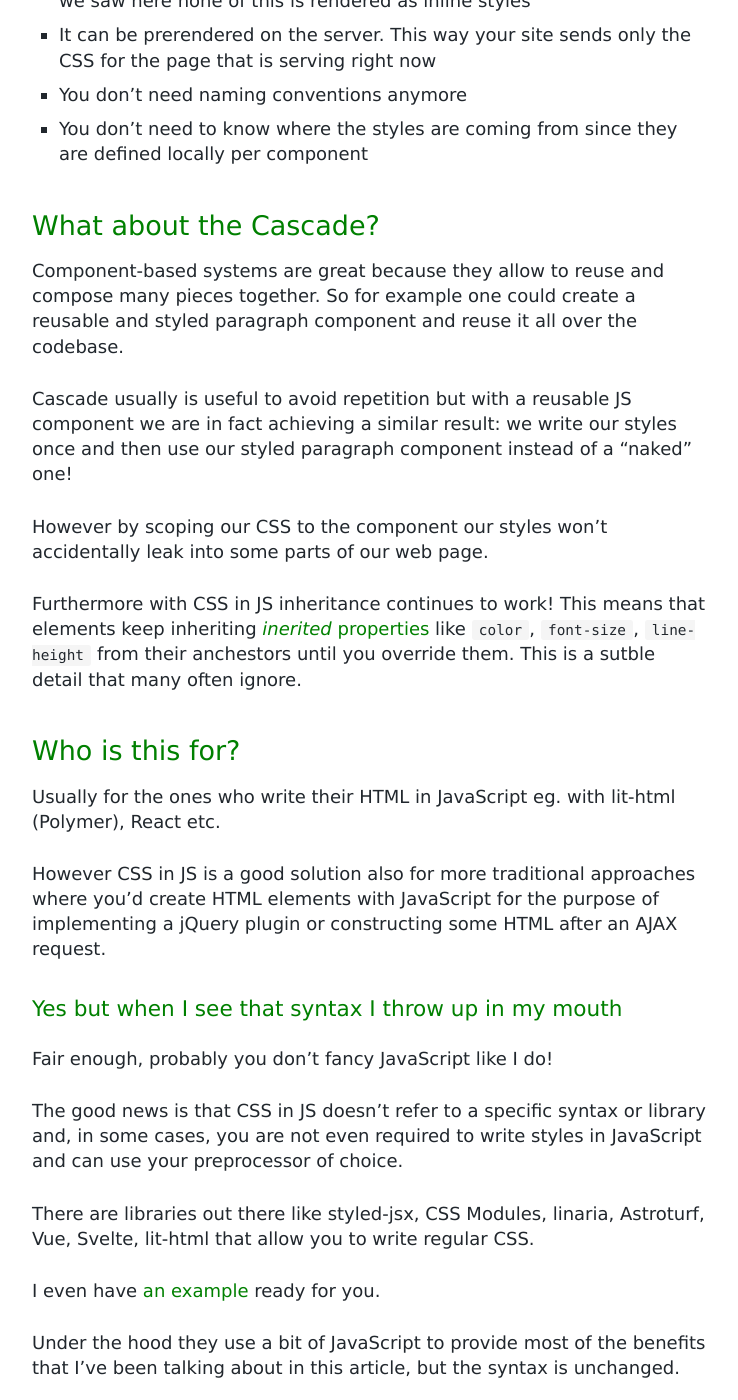
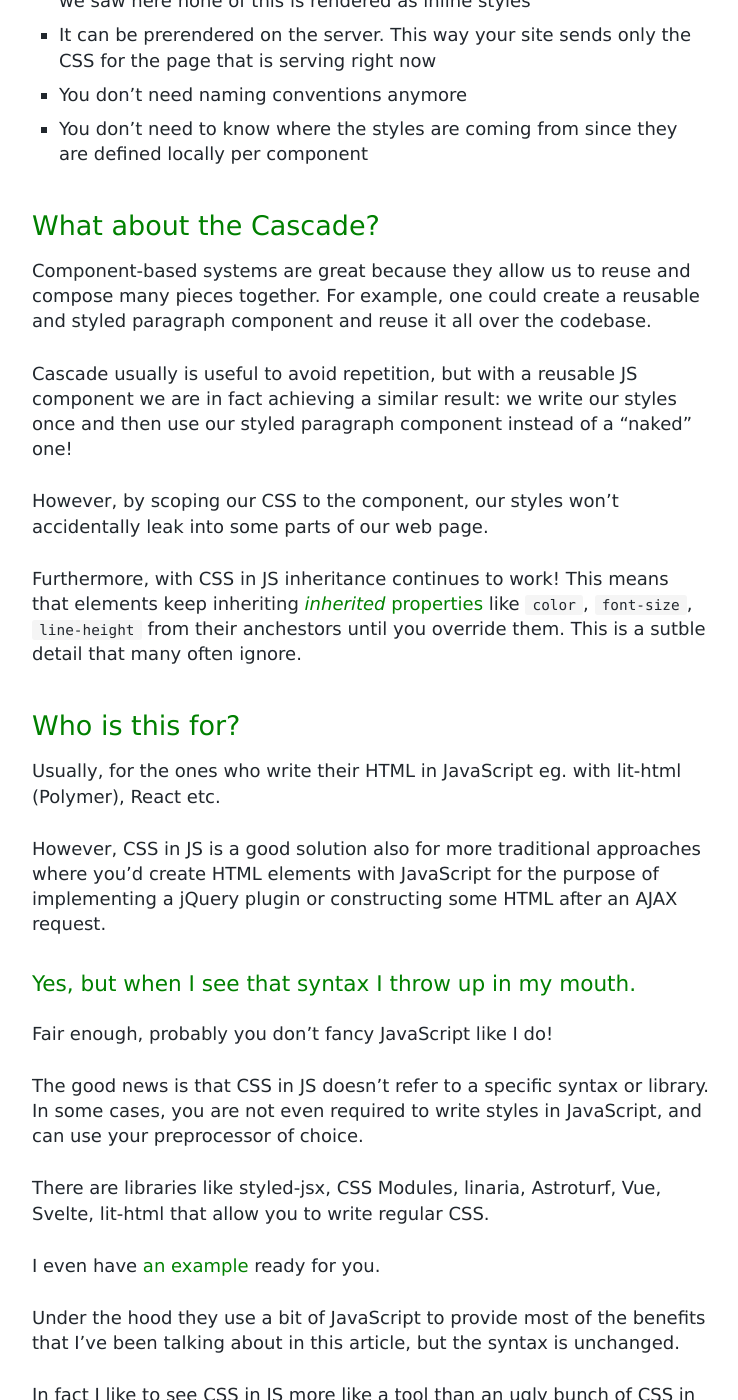
Before and after one commit to giuseppeg/giuseppeg.github.com, a Jekyll site: the page built from _posts/2018-12-08-css-in-js-explained.md, in a window 1280 px wide and 1400 px high, scrolled down 2982 px. Shown: the whole window, without its empty margins (269-1007 px from the left). Built offline with Jekyll 4.4.1, drawn with Linux system fonts in a browser that asks for light colours; comment, search, counter and statistics services are not loaded; some of the changed text lies outside the part shown.

Commit message:
fix typos and grammar

```diff
--- a/_posts/2018-12-08-css-in-js-explained.md
+++ b/_posts/2018-12-08-css-in-js-explained.md
@@ -7,7 +7,7 @@
 
 Hi friend,
 
-Let me try to explain CSS in JS to you. It kinda works like this:
+Let me try to explain CSS in JS to you. It works kinda like this:
 
 <figure class="highlight">
 <pre><code>// CSS
@@ -89,13 +89,13 @@
 
 These "magic" `css` functions usually do a lot of things for you like automatically adding vendor prefixes or accepting a list of reusable rules and merging them into a new one!
 
-## Why THO
+## Why THO?
 
 Using a tool like CSS in JS brings in some benefits:
 
 * You can style individual elements without affecting other things
 * You can compose those `rule`s to avoid repetition and apply the resulting class name to an element
-* You can use built-in primitives like loops, variables and do math without having to introduce a new tool like a preprocessor
+* You can use built-in primitives like loops, variables, and do math without having to introduce a new tool like a preprocessor
 * No inline styles! In the end it is just CSS written with another tool - as we saw here none of this is rendered as inline styles
 * It can be prerendered on the server. This way your site sends only the CSS for the page that is serving right now
 * You don't need naming conventions anymore
@@ -103,27 +103,27 @@
 
 ## What about the Cascade?
 
-Component-based systems are great because they allow to reuse and compose many pieces together. So for example one could create a reusable and styled paragraph component and reuse it all over the codebase.
+Component-based systems are great because they allow us to reuse and compose many pieces together. For example, one could create a reusable and styled paragraph component and reuse it all over the codebase.
 
-Cascade usually is useful to avoid repetition but with a reusable JS component we are in fact achieving a similar result: we write our styles once and then use our styled paragraph component instead of a "naked" one!
+Cascade usually is useful to avoid repetition, but with a reusable JS component we are in fact achieving a similar result: we write our styles once and then use our styled paragraph component instead of a "naked" one!
 
-However by scoping our CSS to the component our styles won't accidentally leak into some parts of our web page.
+However, by scoping our CSS to the component, our styles won't accidentally leak into some parts of our web page.
 
-Furthermore with CSS in JS inheritance continues to work! This means that elements keep inheriting [*inerited* properties](https://developer.mozilla.org/en-US/docs/Web/CSS/inheritance#Inherited_properties) like `color`, `font-size`, `line-height` from their anchestors until you override them. This is a sutble detail that many often ignore.
+Furthermore, with CSS in JS inheritance continues to work! This means that elements keep inheriting [*inherited* properties](https://developer.mozilla.org/en-US/docs/Web/CSS/inheritance#Inherited_properties) like `color`, `font-size`, `line-height` from their anchestors until you override them. This is a sutble detail that many often ignore.
 
 ## Who is this for?
 
-Usually for the ones who write their HTML in JavaScript eg. with lit-html (Polymer), React etc.
+Usually, for the ones who write their HTML in JavaScript eg. with lit-html (Polymer), React etc.
 
-However CSS in JS is a good solution also for more traditional approaches where you'd create HTML elements with JavaScript for the purpose of implementing a jQuery plugin or constructing some HTML after an AJAX request.
+However, CSS in JS is a good solution also for more traditional approaches where you'd create HTML elements with JavaScript for the purpose of implementing a jQuery plugin or constructing some HTML after an AJAX request.
 
-### Yes but when I see that syntax I throw up in my mouth
+### Yes, but when I see that syntax I throw up in my mouth.
 
 Fair enough, probably you don't fancy JavaScript like I do!
 
-The good news is that CSS in JS doesn't refer to a specific syntax or library and, in some cases, you are not even required to write styles in JavaScript and can use your preprocessor of choice.
+The good news is that CSS in JS doesn't refer to a specific syntax or library. In some cases, you are not even required to write styles in JavaScript, and can use your preprocessor of choice.
 
-There are libraries out there like styled-jsx, CSS Modules, linaria, Astroturf, Vue, Svelte, lit-html that allow you to write regular CSS.
+There are libraries like styled-jsx, CSS Modules, linaria, Astroturf, Vue, Svelte, lit-html that allow you to write regular CSS.
 
 I even have [an example](https://twitter.com/giuseppegurgone/status/1061255277033504769) ready for you.
 
@@ -133,18 +133,18 @@
 
 ## #Humans
 
-I want to conclude this writeup with a reflection on team work and diversity.
+I want to conclude this write-up with a reflection on team work and diversity.
 
 I read a few times that "people should just learn CSS" rather than looking for answers (and solutions) in CSS in JS.
 
-While I think that learning something new never hurts (go learn some CSS in depth if you can!), I also think that many ignore the fact that we work with people (teams and organizations) with diverse background and expertise.
+While I think that learning something new never hurts (go learn some CSS in depth if you can!), I also think that many ignore the fact that we work with people (teams and organizations) with diverse backgrounds and expertise.
 
-This is great because different expertise makes for a great end-result.
+This is great because different expertise makes for a great end result.
 
 In an organization where individuals and teams work on the same product it is however unrealistic to expect that only specialists get to write CSS or that everyone must be a CSS specialist.
 
 The reason why folks move to CSS in JS has to do with letting a tool do the dirty work of enforcing some rules for everybody by making that the default. I failed too many times at trying to make conventions like BEM & friends work at org level - by the way I am one of the core maintainers of SUIT CSS :)
 
-At a larger scale good intents and conventions rarely work. The only reliable way in my opinion (and experience) is tooling because skills are not measurable and are diverse.
+At a larger scale good intents and conventions rarely work. The only reliable way in my opinion (and experience) is tooling, because skills are not measurable and are diverse.
 
 **CSS in JS is a tool**!
```
Also changed, not shown: other parts of _posts/2018-12-08-css-in-js-explained.md (+2 -2 lines).
